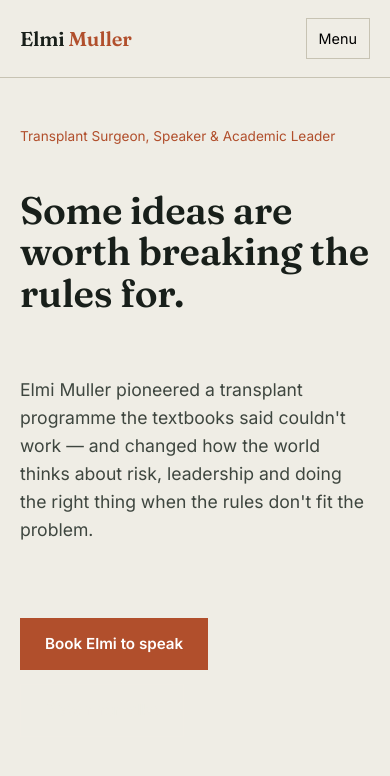
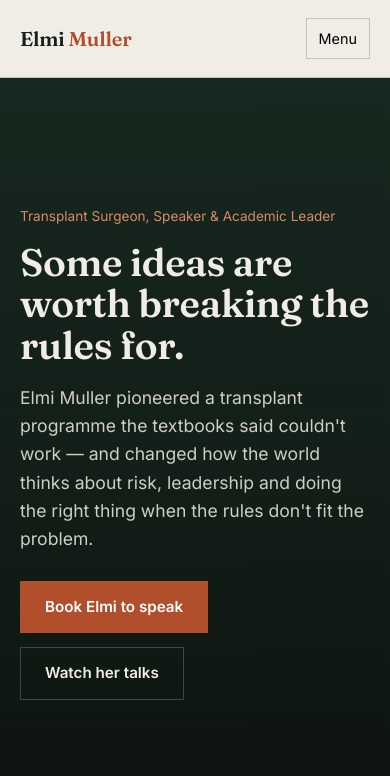
Before and after one commit to herriandreaherri/elmi-muller-site, a plain HTML site: page elmi-muller-site/index.html in a window 390 px wide. Shown: the top 776 px of the page. Drawn offline with Linux system fonts and the light colour scheme.

Commit message:
Refactor hero section styles in style.css

```diff
--- a/elmi-muller-site/style.css
+++ b/elmi-muller-site/style.css
@@ -119,45 +119,55 @@
 
 /* ---------- Hero ---------- */
 .hero{
-  padding:clamp(48px,9vw,108px) 0 clamp(40px,6vw,72px);
+  position:relative;
+  min-height:min(88vh, 780px);
+  display:flex;
+  align-items:flex-end;
   border-bottom:1px solid var(--line);
+  overflow:hidden;
+  color:var(--paper-on-deep);
+  background-color:var(--deep-2);
+  background-size:cover;
+  background-position:center;
+}
+.hero::before{
+  content:"";
+  position:absolute; inset:0;
+  background:
+    linear-gradient(180deg, rgba(22,40,31,0.15) 0%, rgba(16,22,18,0.55) 55%, rgba(12,16,13,0.85) 100%);
+  z-index:0;
 }
 .hero .wrap{
-  display:grid;
-  grid-template-columns: 1.3fr 0.9fr;
-  gap:clamp(28px,5vw,64px);
-  align-items:end;
-}
-@media (max-width:780px){
-  .hero .wrap{ grid-template-columns:1fr; }
-  .hero-portrait{ order:-1; aspect-ratio:16/10; }
+  position:relative; z-index:1;
+  display:block;
+  padding-top:clamp(80px,14vw,160px);
+  padding-bottom:clamp(48px,7vw,84px);
 }
 .hero-eyebrow{
   font-size:0.85rem;
-  color:var(--accent);
+  color:var(--accent-soft);
   margin-bottom:14px;
 }
 .hero h1{
   font-size:clamp(2.4rem, 5.4vw, 4.1rem);
-  max-width:14ch;
+  max-width:16ch;
+  color:var(--paper-on-deep);
 }
 .hero-sub{
   font-size:1.1rem;
-  color:var(--ink-soft);
+  color:rgba(239,237,229,0.85);
   max-width:44ch;
   margin-top:18px;
 }
 .hero-cta{ margin-top:28px; display:flex; gap:14px; flex-wrap:wrap; }
-.hero-portrait{
-  aspect-ratio: 4/5;
-  background:
-    linear-gradient(160deg, var(--deep) 0%, var(--deep-2) 100%);
-  border:1px solid var(--line);
-  display:flex; align-items:flex-end; padding:20px;
-  color:var(--paper-on-deep);
-  font-family:var(--serif); font-size:0.95rem;
+.hero-note{
+  position:relative; z-index:1;
+  font-size:0.8rem; color:rgba(239,237,229,0.55);
+  padding:0 0 14px;
 }
-.hero-portrait em{ font-style:normal; opacity:0.75; }
+@media (max-width:780px){
+  .hero{ min-height:70vh; }
+}
 
 /* ---------- Buttons ---------- */
 .btn{
```
